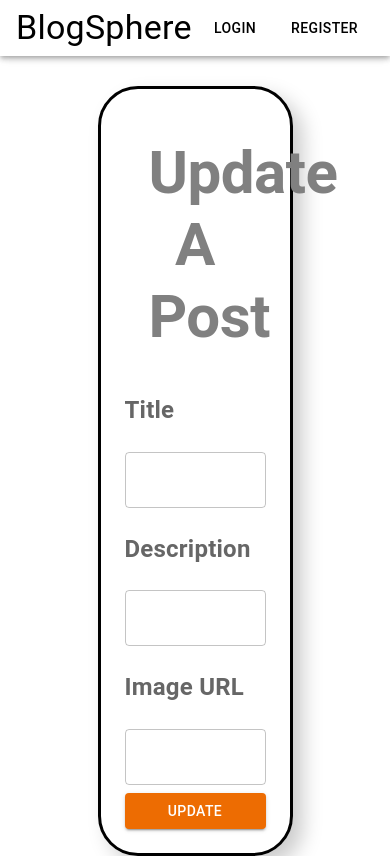
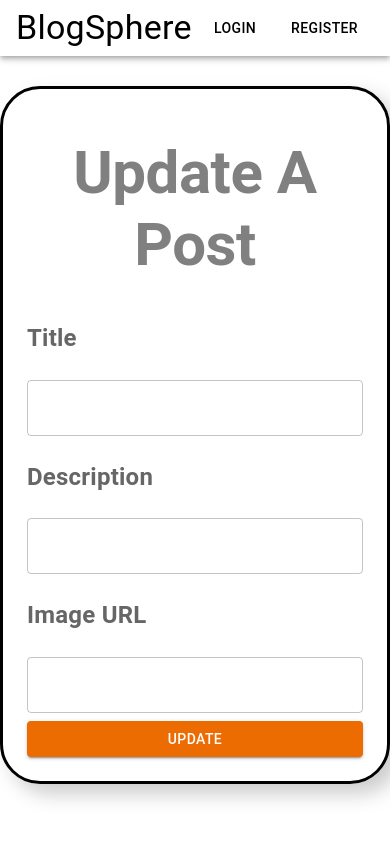
Before and after one commit to vatsalagarwall/blog-app, a React (Create React App) app in the folder client/: page /blog-details/1 in a window 390 px wide. Built offline with nearby package versions, Linux system fonts and the light colour scheme; no server answers.

Commit message:
responsiveness

```diff
--- a/client/src/pages/BlogDetails.jsx
+++ b/client/src/pages/BlogDetails.jsx
@@ -1,3 +1,136 @@
+// import React from "react";
+// import { useState, useEffect } from "react";
+// import { useParams } from "react-router-dom";
+// import { useNavigate } from "react-router-dom";
+// import { Box, Button, InputLabel, TextField, Typography } from "@mui/material";
+// import axios from "axios";
+
+// const BlogDetails = () => {
+//   const [blog, setBlog] = useState({});
+//   const id = useParams().id;
+//   const navigate = useNavigate();
+//   const [inputs, setInputs] = useState({});
+
+//   const getBlogDetails = async () => {
+//     try {
+//       const { data } = await axios.get(`/api/v1/blog/get-blog/${id}`);
+//       if (data?.success) {
+//         setBlog(data?.blog);
+//         setInputs({
+//           title: data?.blog.title,
+//           description: data?.blog.description,
+//           image: data?.blog.image,
+//         });
+//       }
+//     } catch (error) {
+//       console.log(error);
+//     }
+//   };
+
+//   useEffect(() => {
+//     getBlogDetails();
+//   }, [id]);
+
+//   console.log(blog);
+
+//   const handleSubmit = async (e) => {
+//     e.preventDefault();
+//     console.log(inputs);
+//     try {
+//       const { data } = await axios.put(`/api/v1/blog/update-blog/${id}`, {
+//         title: inputs.title,
+//         description: inputs.description,
+//         image: inputs.image,
+//         user: id,
+//       });
+//       if (data?.success) {
+//         alert("Blog Updated");
+//         navigate("/my-blogs");
+//       }
+//     } catch (error) {
+//       console.log(error);
+//     }
+//   };
+
+//   const handleChange = (e) => {
+//     setInputs((prevState) => ({
+//       ...prevState,
+//       [e.target.name]: e.target.value,
+//     }));
+//   };
+//   return (
+//     <>
+//       <form onSubmit={handleSubmit}>
+//         <Box
+//           width={"50%"}
+//           border={3}
+//           borderRadius={10}
+//           padding={3}
+//           margin="auto"
+//           boxShadow={"10px 10px 20px #ccc"}
+//           display="flex"
+//           flexDirection={"column"}
+//           marginTop="30px"
+//         >
+//           <Typography
+//             variant="h2"
+//             textAlign={"center"}
+//             fontWeight="bold"
+//             padding={3}
+//             color="gray"
+//           >
+//             Update A Post
+//           </Typography>
+//           <InputLabel
+//             sx={{ mb: 1, mt: 2, fontSize: "24px", fontWeight: "bold" }}
+//           >
+//             Title
+//           </InputLabel>
+//           <TextField
+//             name="title"
+//             value={inputs.title}
+//             onChange={handleChange}
+//             margin="normal"
+//             variant="outlined"
+//             required
+//           />{" "}
+//           <InputLabel
+//             sx={{ mb: 1, mt: 2, fontSize: "24px", fontWeight: "bold" }}
+//           >
+//             Description
+//           </InputLabel>
+//           <TextField
+//             name="description"
+//             value={inputs.description}
+//             onChange={handleChange}
+//             margin="normal"
+//             variant="outlined"
+//             required
+//           />
+//           <InputLabel
+//             sx={{ mb: 1, mt: 2, fontSize: "24px", fontWeight: "bold" }}
+//           >
+//             Image URL
+//           </InputLabel>
+//           <TextField
+//             name="image"
+//             value={inputs.image}
+//             onChange={handleChange}
+//             margin="normal"
+//             variant="outlined"
+//             required
+//           />
+//           <Button type="submit" color="warning" variant="contained">
+//             UPDATE
+//           </Button>
+//         </Box>
+//       </form>
+//     </>
+//   );
+// };
+
+// export default BlogDetails;
+
 import React from "react";
 import { useState, useEffect } from "react";
 import { useParams } from "react-router-dom";
@@ -31,11 +164,8 @@ const BlogDetails = () => {
     getBlogDetails();
   }, [id]);
 
-  console.log(blog);
-
   const handleSubmit = async (e) => {
     e.preventDefault();
-    console.log(inputs);
     try {
       const { data } = await axios.put(`/api/v1/blog/update-blog/${id}`, {
         title: inputs.title,
@@ -58,11 +188,12 @@ const BlogDetails = () => {
       [e.target.name]: e.target.value,
     }));
   };
+
   return (
     <>
       <form onSubmit={handleSubmit}>
         <Box
-          width={"50%"}
+          width={{ xs: "100%", sm: "80%", md: "60%", lg: "50%" }}
           border={3}
           borderRadius={10}
           padding={3}
@@ -93,7 +224,7 @@ const BlogDetails = () => {
             margin="normal"
             variant="outlined"
             required
-          />{" "}
+          />
           <InputLabel
             sx={{ mb: 1, mt: 2, fontSize: "24px", fontWeight: "bold" }}
           >
```
